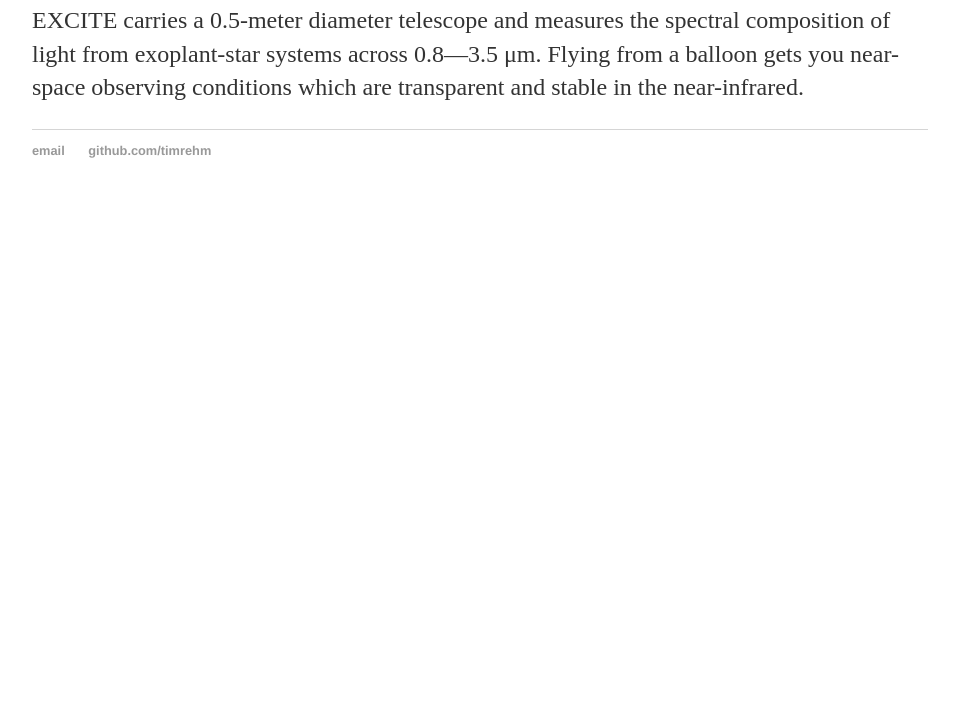
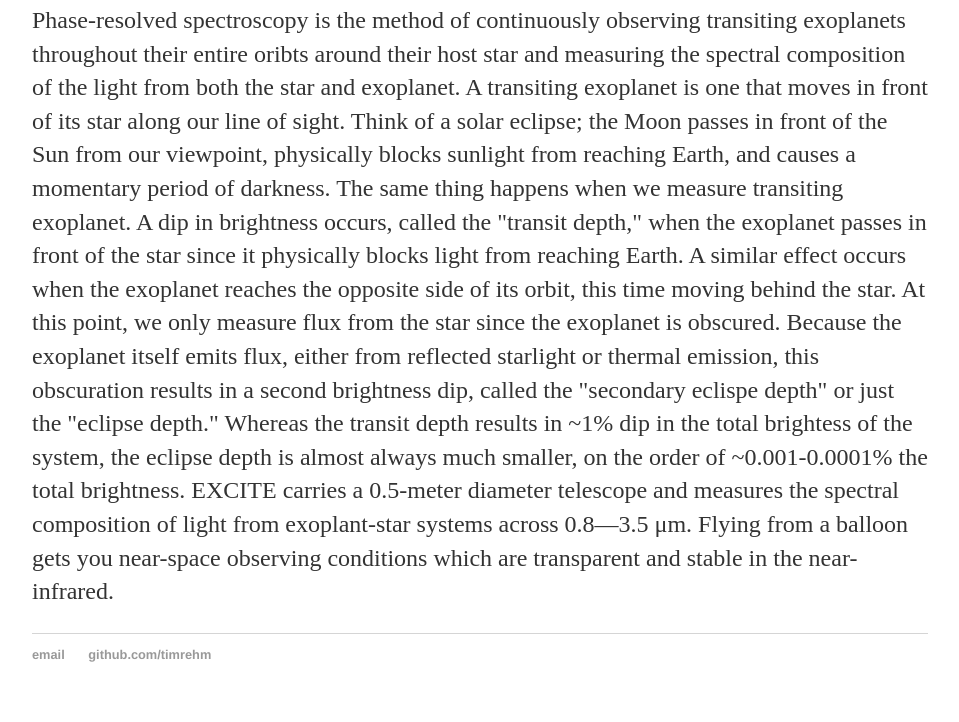
Before and after one commit to timrehm/timrehm.github.io, a Jekyll site: the page built from research/excite.html, in a window 1280 px wide. Shown: the part 796-1518 px from the top of the page, without its empty margins (160-1119 px from the left). Built offline with Jekyll 4.4.1, drawn with Linux system fonts in a browser that asks for light colours; before the commit the page ends 1014 px from its top, so only the background shows below that.

Commit message:
Update excite.html

```diff
--- a/research/excite.html
+++ b/research/excite.html
@@ -8,6 +8,17 @@ title: EXCITE
 <div style="text-align: center;">
   <img src="/img/EXCITE-HS006.jpg" alt="Tim with telescope" width = 600/>
 </div>
-	<p>EXCITE carries a 0.5-meter diameter telescope and measures the spectral composition of light from exoplant-star systems
+	<p>Phase-resolved spectroscopy is the method of continuously observing transiting exoplanets throughout their entire oribts around
+		their host star and measuring the spectral composition of the light from both the star and exoplanet. A transiting exoplanet
+		is one that moves in front of its star along our line of sight. Think of a solar eclipse; the Moon passes in front of the Sun from our
+		viewpoint, physically blocks sunlight from reaching Earth, and causes a momentary period of darkness.
+		The same thing happens when we measure transiting exoplanet. A dip in brightness occurs, called the "transit depth," when
+		the exoplanet passes in front of the star since it physically blocks light from reaching Earth. A similar effect occurs when the exoplanet
+		reaches the opposite side of its orbit, this time moving behind the star. At this point, we only measure flux from the star since
+		the exoplanet is obscured. Because the exoplanet itself emits flux, either from reflected starlight or thermal emission, this obscuration
+		results in a second brightness dip, called the "secondary eclispe depth" or just the "eclipse depth." Whereas the transit depth results in
+		~1% dip in the total brightess of the system, the eclipse depth is almost always much smaller, on the order of ~0.001-0.0001% the total
+		brightness.
+		EXCITE carries a 0.5-meter diameter telescope and measures the spectral composition of light from exoplant-star systems
 		across 0.8&mdash;3.5 &mu;m. Flying from a balloon gets you near-space observing conditions which are transparent and stable in the
-		near-infrared.</p>
+		near-infrared. </p>
```
